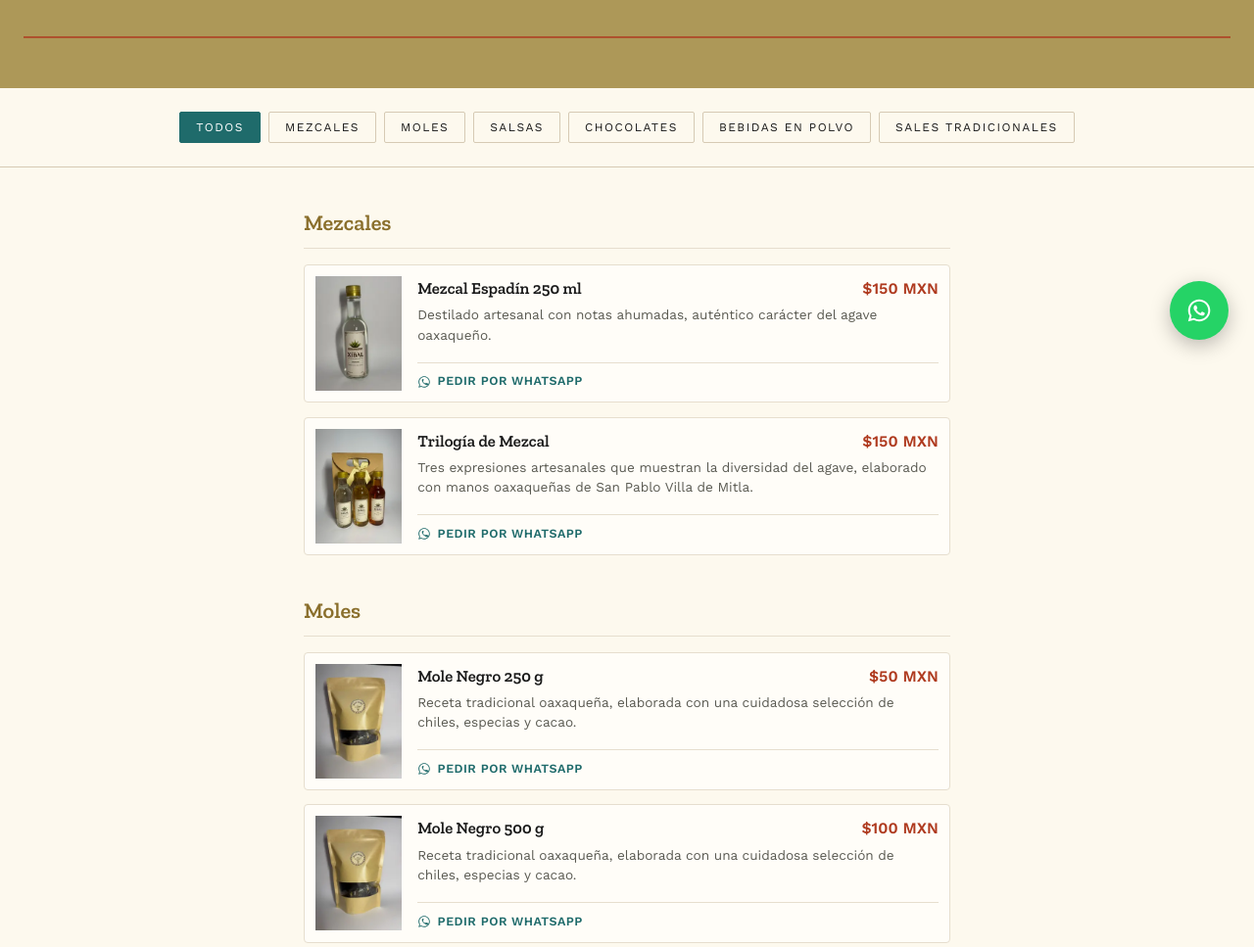
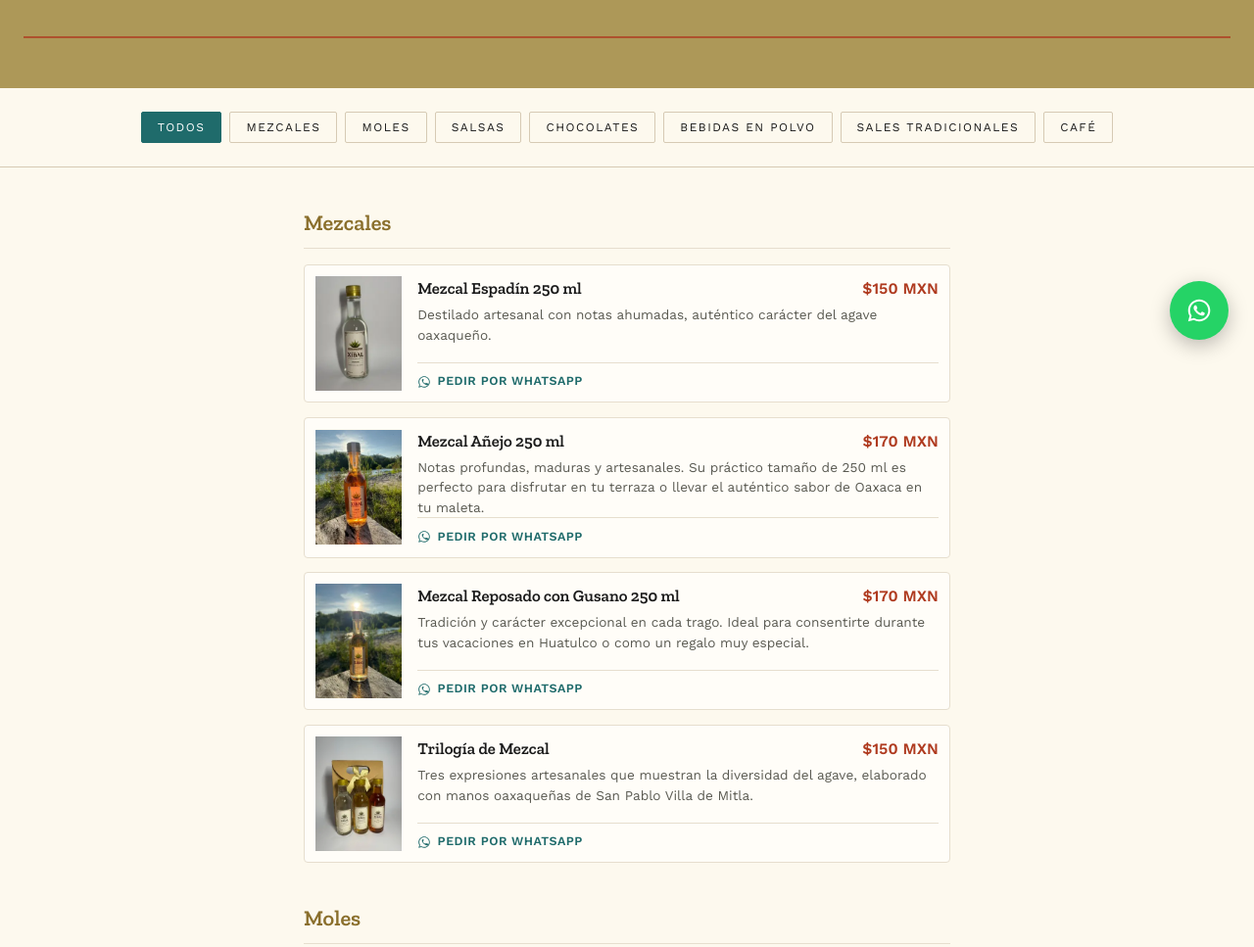
Before and after one commit to oaxacatogo/menu, a plain HTML site: page index.html in a window 1280 px wide. Shown: the part 427-1394 px from the top of the page at 98% size. Drawn offline with nearby package versions, Linux system fonts and the light colour scheme.

Commit message:
2 mezcales y cafe en grano - nuevos productos

```diff
--- a/app.js
+++ b/app.js
@@ -13,6 +13,26 @@ const productos = [
         precio: 150,
         precio_usd: 10,
         foto: "mezcal-espadin"
+    },
+    {
+        categoria: "Mezcales",
+        nombre: "Mezcal Añejo 250 ml",
+        nombre_en: "Añejo Mezcal 250 ml",
+        desc: "Notas profundas, maduras y artesanales. Su práctico tamaño de 250 ml es perfecto para disfrutar en tu terraza o llevar el auténtico sabor de Oaxaca en tu maleta.",
+        desc_en: "Deep, mature, and artisanal notes. Its practical 250 ml size is perfect to enjoy on your balcony or to pack a true taste of Oaxaca in your luggage.",
+        precio: 170,
+        precio_usd: 12,
+        foto: "mezcal-anejo"
+    },
+    {
+        categoria: "Mezcales",
+        nombre: "Mezcal Reposado con Gusano 250 ml",
+        nombre_en: "Reposado Mezcal with Agave Worm 250 ml",
+        desc: "Tradición y carácter excepcional en cada trago. Ideal para consentirte durante tus vacaciones en Huatulco o como un regalo muy especial.",
+        desc_en: "Tradition and exceptional character in every sip. Ideal to treat yourself during your stay in Huatulco or as a unique gift.",
+        precio: 170,
+        precio_usd: 12,
+        foto: "mezcal-reposado"
     },
     {
         categoria: "Mezcales",
@@ -114,6 +134,16 @@ const productos = [
         precio_usd: 6,
         foto: "sal-gusano"
     },
+    {
+        categoria: "Café",
+        nombre: "Café de Oaxaca en Grano 300 g",
+        nombre_en: "Oaxacan Whole Bean Coffee 300 g",
+        desc: "Café de altura con tueste medio-oscuro. Despierta todas las mañanas con el inconfundible aroma y sabor de los campos oaxaqueños.",
+        desc_en: "High-altitude coffee with a medium-dark roast. Wake up every morning with the unmistakable aroma and flavor of the Oaxaca fields.",
+        precio: 150,
+        precio_usd: 10,
+        foto: "cafe-grano"
+    },
 ];
 
 /* ─────────── Configuración del negocio ───────────
@@ -167,7 +197,8 @@ const categoriasTraducidas = {
     "Salsas": "Sauces",
     "Chocolates": "Chocolates",
     "Bebidas en polvo": "Powdered Drinks",
-    "Sales tradicionales": "Traditional Salts"
+    "Sales tradicionales": "Traditional Salts",
+    "Café": "Coffee"
 };
 
 /* ─────────── Estado ─────────── */
--- a/index.html
+++ b/index.html
@@ -6,7 +6,7 @@
 
 <!-- ═══════════ SEO BÁSICO ═══════════ -->
 <title>Oaxaca to go · Sabores de Oaxaca</title>
-<meta name="description" content="Mezcal, moles, salsas, chocolates y sales artesanales de Oaxaca. Encuentra nuestros productos y pídelos por WhatsApp con envío a todo México.">
+<meta name="description" content="Mezcal, café, moles, salsas, chocolates y sales artesanales de Oaxaca. Encuentra nuestros productos y pídelos por WhatsApp con envío a todo México.">
 <link rel="canonical" href="https://oaxacatogo.github.io/menu/">
 <meta name="theme-color" content="#AD9858">
 
@@ -19,7 +19,7 @@
 <meta property="og:locale:alternate" content="en_US">
 <meta property="og:url" content="https://oaxacatogo.github.io/menu/">
 <meta property="og:title" content="Oaxaca to go · Sabores de Oaxaca">
-<meta property="og:description" content="Productos artesanales de Oaxaca: mezcal, moles, salsas, chocolates y sales. Pide por WhatsApp.">
+<meta property="og:description" content="Productos artesanales de Oaxaca: mezcal, café, moles, salsas, chocolates y sales. Pide por WhatsApp.">
 <meta property="og:image" content="https://oaxacatogo.github.io/menu/img/og-image.jpg">
 <meta property="og:image:width" content="1200">
 <meta property="og:image:height" content="630">
@@ -52,11 +52,11 @@
   "@context": "https://schema.org",
   "@type": "FoodEstablishment",
   "name": "Oaxaca to go",
-  "description": "Productos artesanales de Oaxaca: mezcal, moles, salsas, chocolates y sales tradicionales.",
+  "description": "Productos artesanales de Oaxaca: mezcal, café, moles, salsas, chocolates y sales tradicionales.",
   "url": "https://oaxacatogo.github.io/menu/",
   "image": "https://oaxacatogo.github.io/menu/img/og-image.jpg",
   "logo": "https://oaxacatogo.github.io/menu/img/logo.jpeg",
-  "priceRange": "$45 - $150 MXN",
+  "priceRange": "$45 - $170 MXN",
   "currenciesAccepted": "MXN",
   "paymentAccepted": "Efectivo, Transferencia",
   "telephone": "+52 951 883 4911",
--- a/sw.js
+++ b/sw.js
@@ -10,7 +10,7 @@
    invalida la copia guardada en los teléfonos de los clientes.
    ═══════════════════════════════════════════════════════════ */
 
-const VERSION = "v1";
+const VERSION = "v2";
 const CACHE = `oaxacatogo-${VERSION}`;
 
 /* El "cascarón" mínimo para que el sitio se vea aunque no haya red.
```
Also changed, not shown: fotos/cafe-grano.jpeg (added), fotos/full/cafe-grano.webp (added), fotos/full/mezcal-anejo.webp (added), fotos/full/mezcal-reposado.webp (added), fotos/mezcal-anejo.jpeg (added), fotos/mezcal-reposado.jpeg (added), fotos/thumbs/cafe-grano.webp (added), fotos/thumbs/mezcal-anejo.webp (added), fotos/thumbs/mezcal-reposado.webp (added), 1 other file.
